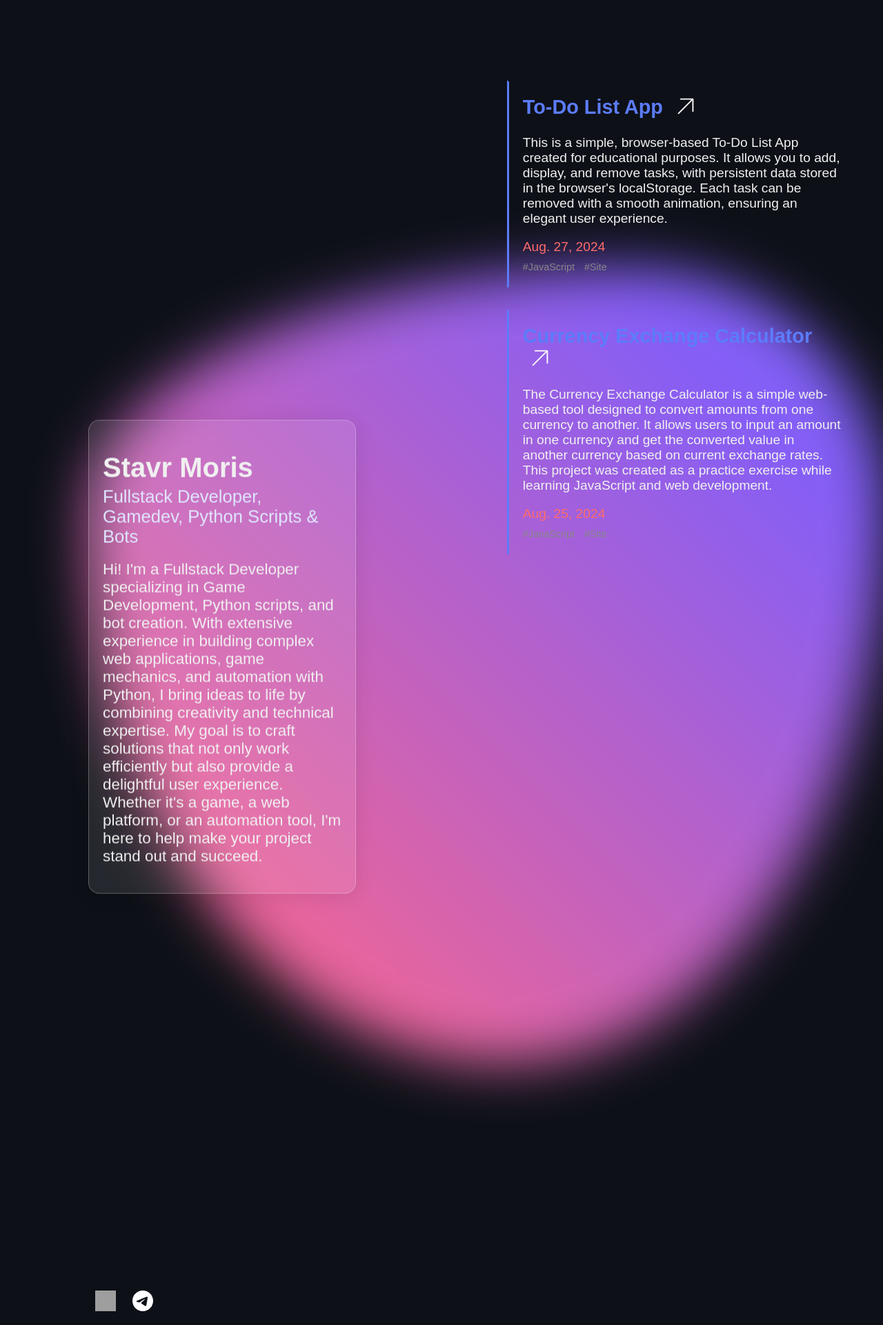
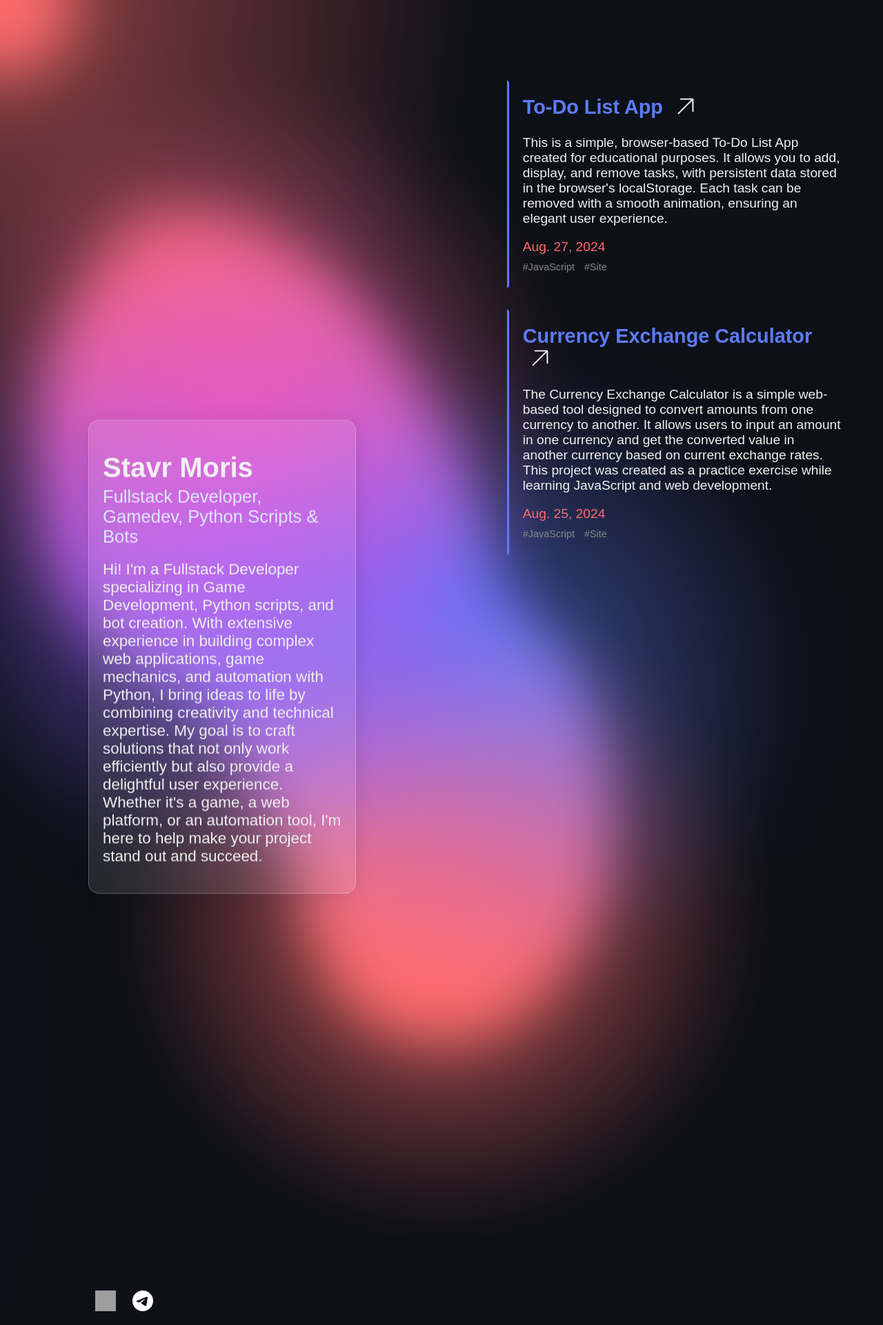
Before and after one commit to stavrmoris/stavrmoris, a Django app: page / in a window 1280 px wide. Shown: the whole page at 69% size. Run offline with Django 5.2, Linux system fonts and the light colour scheme; data comes from the database, SQL or seed files in the repository; grey boxes are pictures that could not be loaded.

Commit message:
Remade the blobs

```diff
--- a/main_page/static/main_page/css/style.css
+++ b/main_page/static/main_page/css/style.css
@@ -9,6 +9,8 @@ body {
   height: 100vh;
   overflow: hidden;
 }
+
+
 
 /* Анимация парения карточки */
 @keyframes floatCard {
@@ -288,3 +290,169 @@ body {
     margin: 10px 0;
   }
 }
+
+/* ========🦅🦅🦅🦅🦅🦅🦅🦅🦅🦅======== */
+:root {
+  --color1: 255, 107, 107;
+  --color2: 240, 101, 149;
+  --color3: 132, 94, 247;
+  --color4: 92, 124, 250;
+  --color5: 80, 47, 122;
+  --color-interactive: 255, 107, 107;
+  --circle-size: 80%;
+  --blending: hard-light;
+}
+
+@keyframes moveInCircle {
+  0% {
+    transform: rotate(0deg);
+  }
+  50% {
+    transform: rotate(180deg);
+  }
+  100% {
+    transform: rotate(360deg);
+  }
+}
+
+@keyframes moveVertical {
+  0% {
+    transform: translateY(-50%);
+  }
+  50% {
+    transform: translateY(50%);
+  }
+  100% {
+    transform: translateY(-50%);
+  }
+}
+
+@keyframes moveHorizontal {
+  0% {
+    transform: translateX(-50%) translateY(-10%);
+  }
+  50% {
+    transform: translateX(50%) translateY(10%);
+  }
+  100% {
+    transform: translateX(-50%) translateY(-10%);
+  }
+}
+
+
+.gradient-bg {
+    width: 100%;
+    height: 100%;
+  position: fixed;
+  overflow: hidden;
+  top: 0;
+  left: 0;
+
+  .svgBlur {
+    display: none;
+  }
+
+  .gradients-container {
+    filter: url(#goo) blur(40px);
+    width: 100%;
+    height: 100%;
+    pointer-events: none; /* Блобы не перехватывают события мыши */
+  }
+
+  .g1, .g2, .g3, .g4, .g5, .interactive {
+    pointer-events: none; /* Для всех блобов */
+  }
+
+  .g1 {
+    position: absolute;
+    background: radial-gradient(circle at center, rgba(var(--color1), 0.8) 0, rgba(var(--color1), 0) 50%) no-repeat;
+    mix-blend-mode: var(--blending);
+
+    width: var(--circle-size);
+    height: var(--circle-size);
+    top: calc(50% - var(--circle-size) / 2);
+    left: calc(50% - var(--circle-size) / 2);
+
+    transform-origin: center center;
+    animation: moveVertical 30s ease infinite;
+
+    opacity: 1;
+  }
+
+  .g2 {
+    position: absolute;
+    background: radial-gradient(circle at center, rgba(var(--color2), 0.8) 0, rgba(var(--color2), 0) 50%) no-repeat;
+    mix-blend-mode: var(--blending);
+
+    width: var(--circle-size);
+    height: var(--circle-size);
+    top: calc(50% - var(--circle-size) / 2);
+    left: calc(50% - var(--circle-size) / 2);
+
+    transform-origin: calc(50% - 400px);
+    animation: moveInCircle 20s reverse infinite;
+
+    opacity: 1;
+  }
+
+  .g3 {
+    position: absolute;
+    background: radial-gradient(circle at center, rgba(var(--color3), 0.8) 0, rgba(var(--color3), 0) 50%) no-repeat;
+    mix-blend-mode: var(--blending);
+
+    width: var(--circle-size);
+    height: var(--circle-size);
+    top: calc(50% - var(--circle-size) / 2 + 200px);
+    left: calc(50% - var(--circle-size) / 2 - 500px);
+
+    transform-origin: calc(50% + 400px);
+    animation: moveInCircle 40s linear infinite;
+
+    opacity: 1;
+  }
+
+  .g4 {
+    position: absolute;
+    background: radial-gradient(circle at center, rgba(var(--color4), 0.8) 0, rgba(var(--color4), 0) 50%) no-repeat;
+    mix-blend-mode: var(--blending);
+
+    width: var(--circle-size);
+    height: var(--circle-size);
+    top: calc(50% - var(--circle-size) / 2);
+    left: calc(50% - var(--circle-size) / 2);
+
+    transform-origin: calc(50% - 200px);
+    animation: moveHorizontal 40s ease infinite;
+
+    opacity: 0.7;
+  }
+
+  .g5 {
+    position: absolute;
+    background: radial-gradient(circle at center, rgba(var(--color5), 0.8) 0, rgba(var(--color5), 0) 50%) no-repeat;
+    mix-blend-mode: var(--blending);
+
+    width: calc(var(--circle-size) * 2);
+    height: calc(var(--circle-size) * 2);
+    top: calc(50% - var(--circle-size));
+    left: calc(50% - var(--circle-size));
+
+    transform-origin: calc(50% - 800px) calc(50% + 200px);
+    animation: moveInCircle 20s ease infinite;
+
+    opacity: 1;
+  }
+
+  .interactive {
+    position: absolute;
+    background: radial-gradient(circle at center, rgba(var(--color-interactive), 0.8) 0, rgba(var(--color-interactive), 0) 30%) no-repeat;
+    mix-blend-mode: var(--blending);
+
+    width: 200%;
+    height: 200%;
+    top: -100%;
+    left: -100%;
+
+    opacity: 0.7;
+  }
+}
--- /dev/null
+++ b/main_page/static/main_page/js/blobs.js
@@ -0,0 +1,22 @@
+document.addEventListener('DOMContentLoaded', () => {
+    const interBubble = document.querySelector('.interactive');
+    let curX = 0, curY = 0;
+    let tgX = 0, tgY = 0;
+
+    // Функция для плавного движения интерактивного элемента
+    const move = () => {
+        curX += (tgX - curX) / 20;
+        curY += (tgY - curY) / 20;
+        interBubble.style.transform = `translate(${Math.round(curX)}px, ${Math.round(curY)}px)`;
+        requestAnimationFrame(move);
+    };
+
+    // Обновляем координаты при движении мыши
+    window.addEventListener('mousemove', (event) => {
+        tgX = event.clientX;
+        tgY = event.clientY;
+    });
+
+    // Запуск анимации
+    move();
+});
--- a/templates/index.html
+++ b/templates/index.html
@@ -1,17 +1,41 @@
 {% load static %}
-
 <!DOCTYPE html>
 <html lang="en">
+
 <head>
     <meta charset="UTF-8">
     <meta name="viewport" content="width=device-width, initial-scale=1.0">
     <title>Stavr Moris - Portfolio</title>
-    <link rel="icon" href='{% static 'main_page/img/logo.png' %}'>
+    <link rel="icon" href="{% static 'main_page/img/logo.png' %}">
     <link rel="stylesheet" href="{% static 'main_page/css/style.css' %}">
 </head>
+
 <body>
-    <div class="slider-thumb"></div>
+    <!-- Блок с фоновыми градиентами и svg фильтрами для визуальных эффектов -->
+    <div class="gradient-bg">
+        <svg xmlns="http://www.w3.org/2000/svg" class="svgBlur">
+            <defs>
+                <!-- Фильтр "goo" для создания плавных анимаций -->
+                <filter id="goo">
+                    <feGaussianBlur in="SourceGraphic" stdDeviation="10" result="blur" />
+                    <feColorMatrix in="blur" mode="matrix"
+                        values="1 0 0 0 0  0 1 0 0 0  0 0 1 0 0  0 0 0 18 -8" result="goo" />
+                    <feBlend in="SourceGraphic" in2="goo" />
+                </filter>
+            </defs>
+        </svg>
+        <!-- Контейнер для градиентов (блобов) -->
+        <div class="gradients-container">
+            <div class="g1"></div>
+            <div class="g2"></div>
+            <div class="g3"></div>
+            <div class="g4"></div>
+            <div class="g5"></div>
+            <div class="interactive"></div>
+        </div>
+    </div>
 
+    <!-- Карточка с информацией о пользователе -->
     <div class="card">
         <div class="content">
             <h1>Stavr Moris</h1>
@@ -20,14 +44,15 @@
             </p>
             <p class="description">
                 Hi! I'm a Fullstack Developer specializing in Game Development, Python scripts, and bot creation.
-                With extensive experience in building complex web applications, game mechanics, and automation with
-                Python, I bring ideas to life by combining creativity and technical expertise. My goal is to craft
-                solutions that not only work efficiently but also provide a delightful user experience. Whether it's
-                a game, a web platform, or an automation tool, I'm here to help make your project stand out and succeed.
+                With extensive experience in building complex web applications, game mechanics, and automation with Python,
+                I bring ideas to life by combining creativity and technical expertise. My goal is to craft solutions that
+                not only work efficiently but also provide a delightful user experience. Whether it's a game, a web platform,
+                or an automation tool, I'm here to help make your project stand out and succeed.
             </p>
         </div>
     </div>
 
+    <!-- Секция с проектами, генерируемая через Django шаблон -->
     <div class="projects">
         {% for post in posts %}
         <a href="{{ post.link }}" class="project-link">
@@ -35,6 +60,7 @@
                 <h2>{{ post.title }} <img src="{% static 'main_page/img/open.svg' %}" alt="icon" class="icon"></h2>
                 <p>{{ post.description }}</p>
                 <p class="date">{{ post.date }}</p>
+                <!-- Список технологий и тегов, используемых в проекте -->
                 <div class="stack">
                     {% for hashtag in post.hashtags.all %}
                     <span>#{{ hashtag.name }}</span>
@@ -45,6 +71,7 @@
         {% endfor %}
     </div>
 
+    <!-- Иконки социальных сетей -->
     <div class="footer-icons">
         <a href="https://github.com/stavrmoris" target="_blank">
             <img src="{% static 'todo/github.svg' %}" alt="GitHub" class="icon">
@@ -53,5 +80,8 @@
             <img src="{% static 'todo/tg.svg' %}" alt="Telegram" class="icon">
         </a>
     </div>
+
+    <script src="{% static 'main_page/js/blobs.js' %}"></script>
 </body>
+
 </html>
```
Lines whose indentation alone changed are shown as unchanged.
